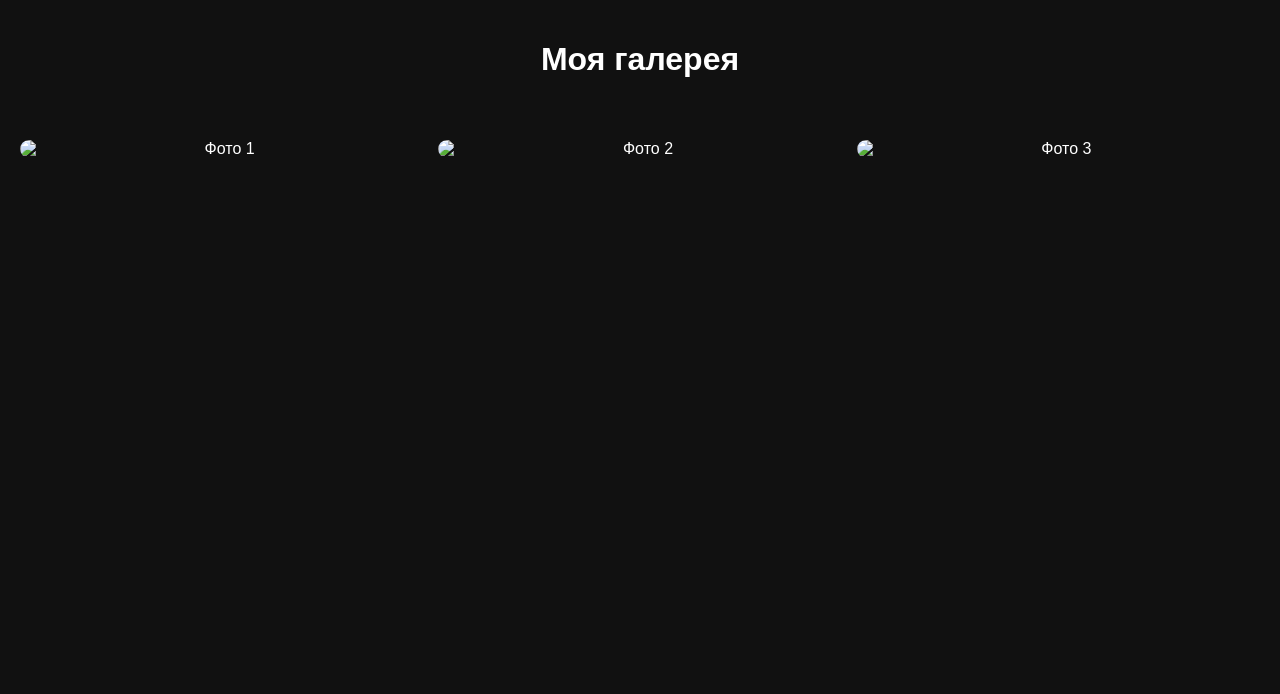
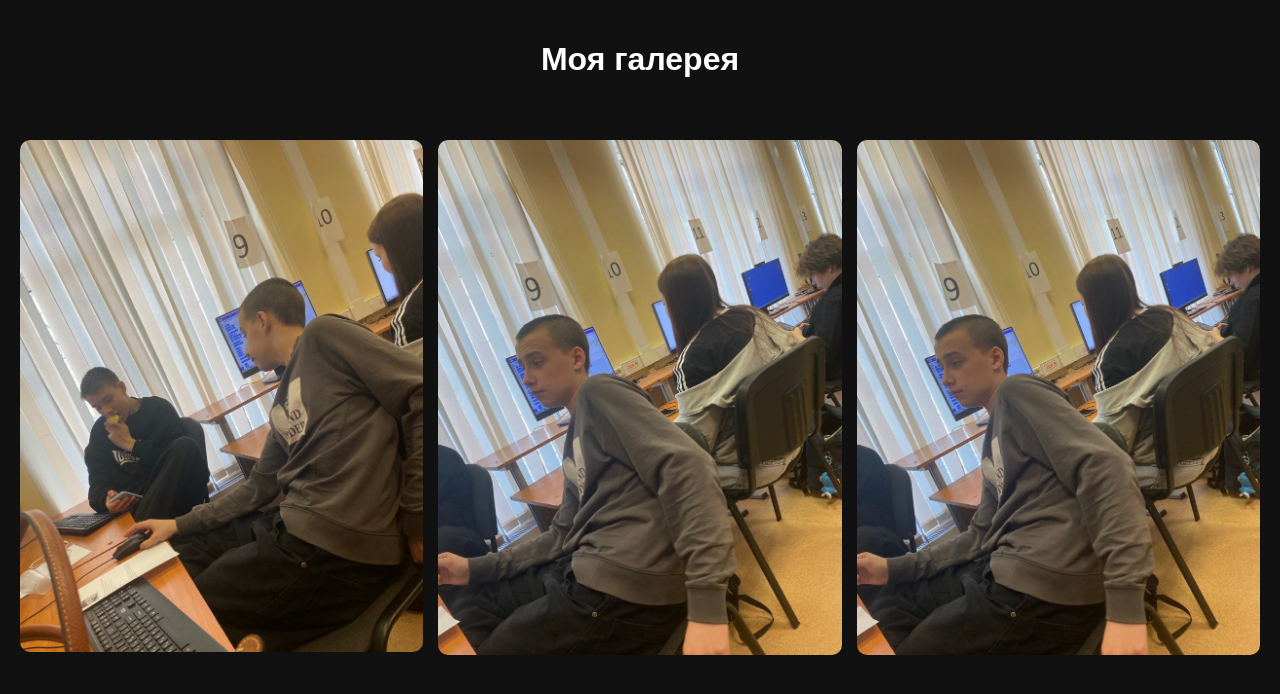
Before and after one commit to kiravi132/kiravi132.github.io, a plain HTML site: page den/index.html in a window 1280 px wide. Drawn offline with Linux system fonts and the light colour scheme.

Commit message:
Update index.html

```diff
--- a/den/index.html
+++ b/den/index.html
@@ -40,9 +40,9 @@
 <h1>Моя галерея</h1>
 
 <div class="gallery">
-    <img src="photo1.jpg" alt="Фото 1">
-    <img src="photo2.jpg" alt="Фото 2">
-    <img src="photo3.jpg" alt="Фото 3">
+    <img src="ph1.jpg" alt="Фото 1">
+    <img src="ph2.jpg" alt="Фото 2">
+    <img src="ph3.jpg" alt="Фото 3">
 </div>
 
 </body>
```
